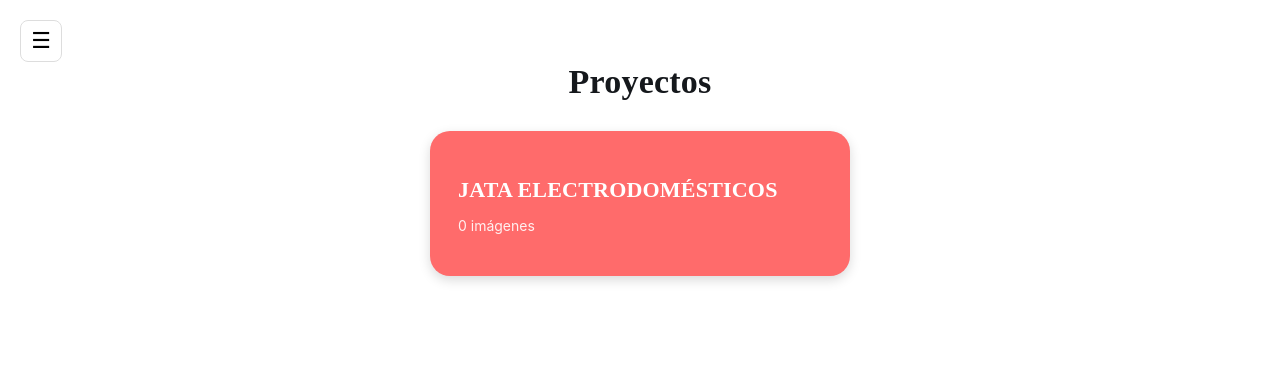
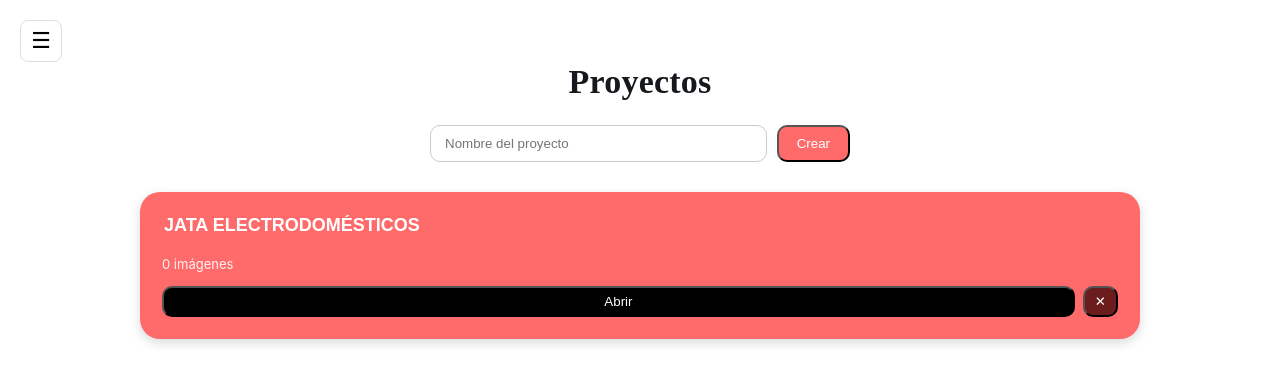
Before and after one commit to firstwinagency/firstwinagency-firstwin-panel, a Next.js app: page /projects in a window 1280 px wide. Shown: the top 384 px of the page. Built offline with nearby package versions, Linux system fonts and the light colour scheme; no server answers.

Commit message:
Update page.tsx

```diff
--- a/app/projects/page.tsx
+++ b/app/projects/page.tsx
@@ -16,6 +16,7 @@
 type Project = {
   id: string;
   name: string;
+  imagesCount: number;
 };
 
 const CHUNK_SIZE = 100;
@@ -23,15 +24,27 @@
 
 export default function ProjectsPage() {
   /* ======================================================
-     PROYECTO ÚNICO (ESTADO ACTUAL REAL)
+     CONSTANTES
   ====================================================== */
-  const PROJECT_ID = "jata-electrodomesticos";
-  const PROJECT_NAME = "JATA ELECTRODOMÉSTICOS";
+  const MAIN_PROJECT_ID = "jata-electrodomesticos";
+  const MAIN_PROJECT_NAME = "JATA ELECTRODOMÉSTICOS";
+
+  /* ======================================================
+     ESTADO PROYECTOS
+  ====================================================== */
+  const [projects, setProjects] = useState<Project[]>([
+    {
+      id: MAIN_PROJECT_ID,
+      name: MAIN_PROJECT_NAME,
+      imagesCount: 0, // se rellena dinámicamente
+    },
+  ]);
 
   const [selectedProject, setSelectedProject] = useState<Project | null>(null);
+  const [newProjectName, setNewProjectName] = useState("");
 
   /* ======================================================
-     ESTADO ORIGINAL (IMÁGENES)
+     ESTADO IMÁGENES (ORIGINAL)
   ====================================================== */
   const [images, setImages] = useState<ProjectImage[]>([]);
   const [selected, setSelected] = useState<Set<string>>(new Set());
@@ -51,7 +64,18 @@
     try {
       const res = await fetch("/api/projects/images");
       const data = await res.json();
-      setImages(data.images || []);
+      const imgs = data.images || [];
+      setImages(imgs);
+
+      // Actualizar contador del proyecto principal
+      setProjects((prev) =>
+        prev.map((p) =>
+          p.id === MAIN_PROJECT_ID
+            ? { ...p, imagesCount: imgs.length }
+            : p
+        )
+      );
+
       setSelected(new Set());
     } catch (err) {
       console.error("Error cargando imágenes", err);
@@ -60,15 +84,49 @@
     }
   };
 
-  // Cargamos imágenes una vez para:
-  // - contador real
-  // - galería
   useEffect(() => {
     loadImages();
   }, []);
 
   /* ======================================================
-     VISTA 1: SELECCIÓN DE PROYECTO (ÚNICO)
+     CRUD PROYECTOS (UI)
+  ====================================================== */
+  const createProject = () => {
+    if (!newProjectName.trim()) return;
+
+    setProjects((prev) => [
+      ...prev,
+      {
+        id: crypto.randomUUID(),
+        name: newProjectName.trim(),
+        imagesCount: 0,
+      },
+    ]);
+
+    setNewProjectName("");
+  };
+
+  const renameProject = (id: string, name: string) => {
+    setProjects((prev) =>
+      prev.map((p) => (p.id === id ? { ...p, name } : p))
+    );
+  };
+
+  const deleteProject = (id: string) => {
+    const confirm1 = confirm(
+      "¿Estás seguro de que deseas eliminar este proyecto?"
+    );
+    if (!confirm1) return;
+
+    setProjects((prev) => prev.filter((p) => p.id !== id));
+
+    if (selectedProject?.id === id) {
+      setSelectedProject(null);
+    }
+  };
+
+  /* ======================================================
+     VISTA 1: LISTA DE PROYECTOS
   ====================================================== */
   if (!selectedProject) {
     return (
@@ -78,53 +136,124 @@
             fontFamily: "DM Serif Display",
             fontSize: 34,
             textAlign: "center",
-            marginBottom: 30,
+            marginBottom: 24,
           }}
         >
           Proyectos
         </h1>
 
+        {/* Crear proyecto */}
         <div
           style={{
             maxWidth: 420,
-            margin: "0 auto",
+            margin: "0 auto 30px",
+            display: "flex",
+            gap: 10,
           }}
         >
-          <div
-            onClick={() =>
-              setSelectedProject({ id: PROJECT_ID, name: PROJECT_NAME })
-            }
+          <input
+            value={newProjectName}
+            onChange={(e) => setNewProjectName(e.target.value)}
+            placeholder="Nombre del proyecto"
+            style={{
+              flex: 1,
+              padding: "10px 14px",
+              borderRadius: 10,
+              border: "1px solid #ccc",
+            }}
+          />
+          <button
+            onClick={createProject}
             className="btn-zoom"
             style={{
               background: "#ff6b6b",
               color: "#fff",
-              borderRadius: 20,
-              padding: 28,
-              cursor: "pointer",
-              boxShadow: "0 4px 12px rgba(0,0,0,0.15)",
+              borderRadius: 10,
+              padding: "0 18px",
             }}
           >
-            <h2
+            Crear
+          </button>
+        </div>
+
+        {/* Grid proyectos */}
+        <div
+          style={{
+            display: "grid",
+            gridTemplateColumns: "repeat(auto-fit, minmax(260px, 1fr))",
+            gap: 24,
+            maxWidth: 1000,
+            margin: "0 auto",
+          }}
+        >
+          {projects.map((project) => (
+            <div
+              key={project.id}
               style={{
-                fontFamily: "DM Serif Display",
-                fontSize: 22,
-                marginBottom: 8,
+                background: "#ff6b6b",
+                color: "#fff",
+                borderRadius: 20,
+                padding: 22,
+                boxShadow: "0 4px 12px rgba(0,0,0,0.15)",
               }}
             >
-              {PROJECT_NAME}
-            </h2>
+              <input
+                value={project.name}
+                onChange={(e) =>
+                  renameProject(project.id, e.target.value)
+                }
+                style={{
+                  width: "100%",
+                  background: "transparent",
+                  border: "none",
+                  color: "#fff",
+                  fontSize: 18,
+                  fontWeight: 600,
+                  marginBottom: 6,
+                }}
+              />
 
-            <p style={{ fontSize: 14, opacity: 0.9 }}>
-              {loading ? "Cargando imágenes…" : `${images.length} imágenes`}
-            </p>
-          </div>
+              <p style={{ fontSize: 13, opacity: 0.9 }}>
+                {project.imagesCount} imágenes
+              </p>
+
+              <div style={{ display: "flex", gap: 8, marginTop: 14 }}>
+                <button
+                  onClick={() => setSelectedProject(project)}
+                  className="btn-zoom"
+                  style={{
+                    flex: 1,
+                    background: "#000",
+                    color: "#fff",
+                    borderRadius: 10,
+                    padding: "6px 0",
+                  }}
+                >
+                  Abrir
+                </button>
+
+                <button
+                  onClick={() => deleteProject(project.id)}
+                  className="btn-zoom"
+                  style={{
+                    background: "#6b1d1d",
+                    color: "#fff",
+                    borderRadius: 10,
+                    padding: "6px 10px",
+                  }}
+                >
+                  ✕
+                </button>
+              </div>
+            </div>
+          ))}
         </div>
       </div>
     );
   }
 
   /* ======================================================
-     GALERÍA ORIGINAL (SIN CAMBIOS)
+     GALERÍA (ORIGINAL)
   ====================================================== */
 
   const displayedImages =
@@ -282,7 +411,7 @@
             marginBottom: 6,
           }}
         >
-          {PROJECT_NAME}
+          {selectedProject.name}
         </h1>
 
         <p style={{ textAlign: "center", marginBottom: 18, opacity: 0.7 }}>
```
